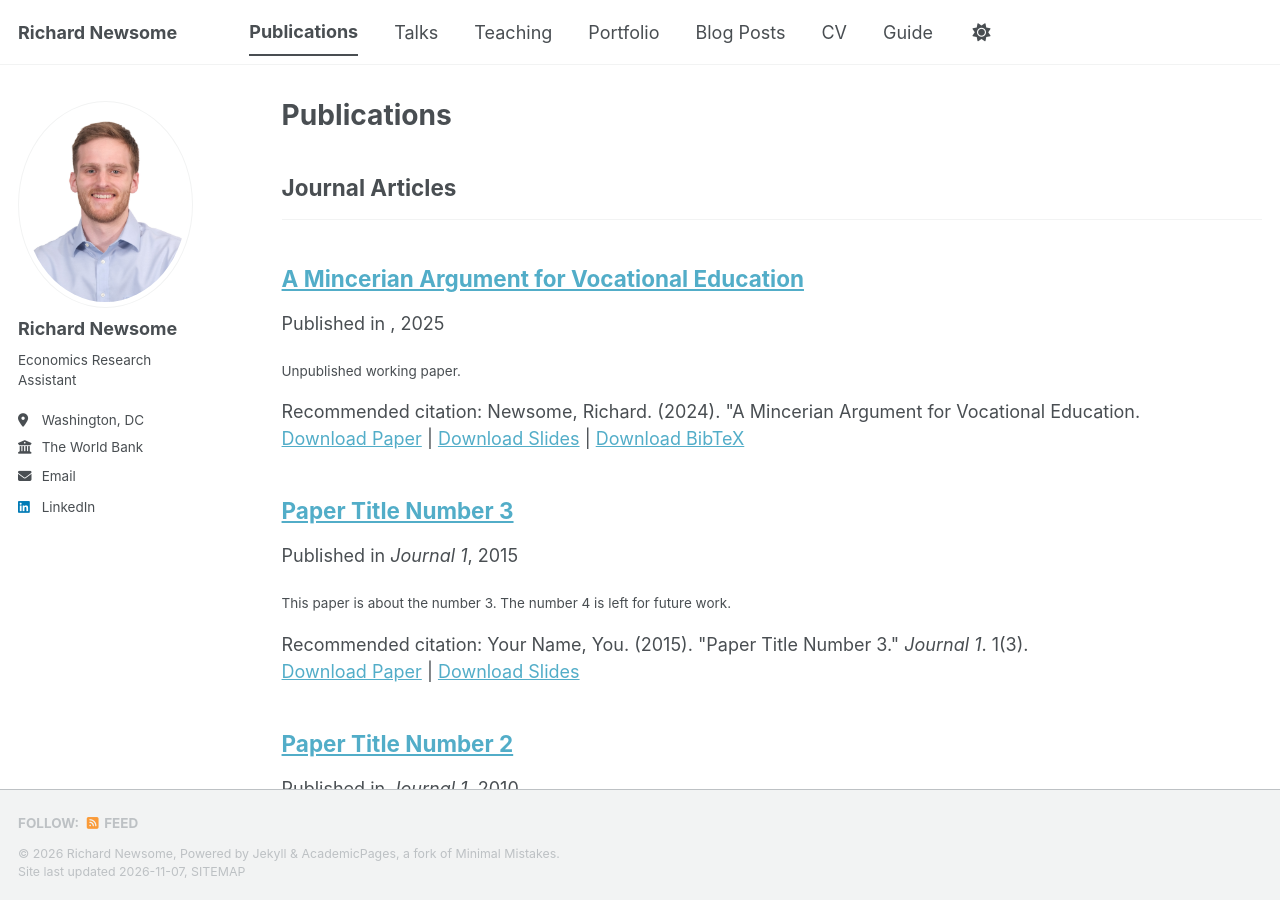
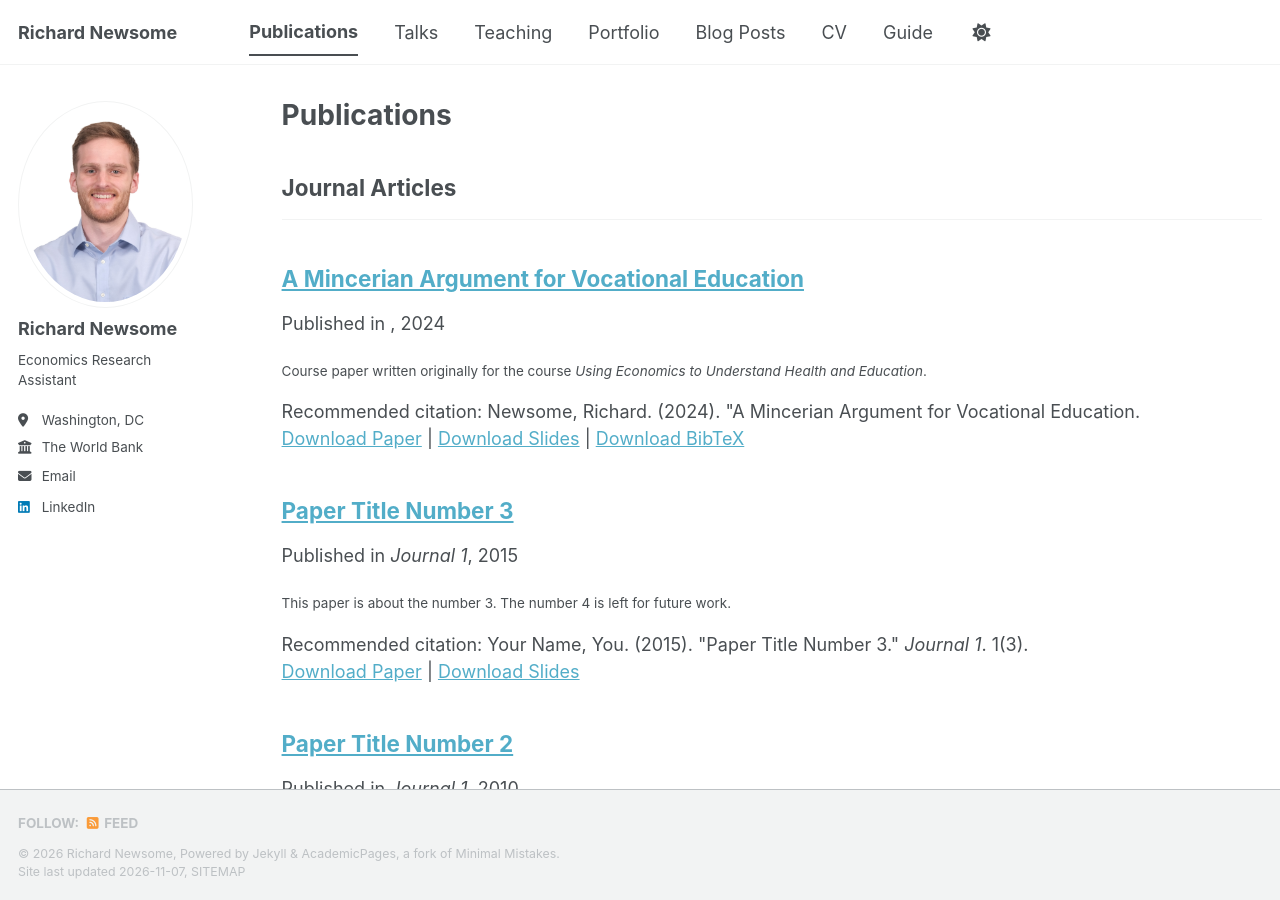
Before and after one commit to richardbnewsome/richardbnewsome.github.io, a Jekyll site: the page built from _pages/publications.html, in a window 1280 px wide and 900 px high. Built offline with Jekyll 4.4.1, drawn with Linux system fonts in a browser that asks for light colours; a script bundle is joined from its source files by our own code; a style sheet for code colours, icons or effects is not loaded.

Commit message:
Revise Mincer publication metadata
Updated publication details including collection, excerpt, and date.

```diff
--- a/_publications/2025-Mincer.md
+++ b/_publications/2025-Mincer.md
@@ -1,10 +1,10 @@
 ---
 title: "A Mincerian Argument for Vocational Education"
-collection: publications
+collection: other
 category: manuscripts
 permalink: /publication/2009-10-01-paper-title-number-1
-excerpt: 'Unpublished working paper.'
-date: 2025-02-01
+excerpt: 'Course paper written originally for the course *Using Economics to Understand Health and Education*.'
+date: 2024-11-01
 venue: ''
 slidesurl: ''
 paperurl: 'https://academicpages.github.io/files/A%20Mincerian%20Argument%20for%20Vocational%20Education_RNewsome.pdf'
```
